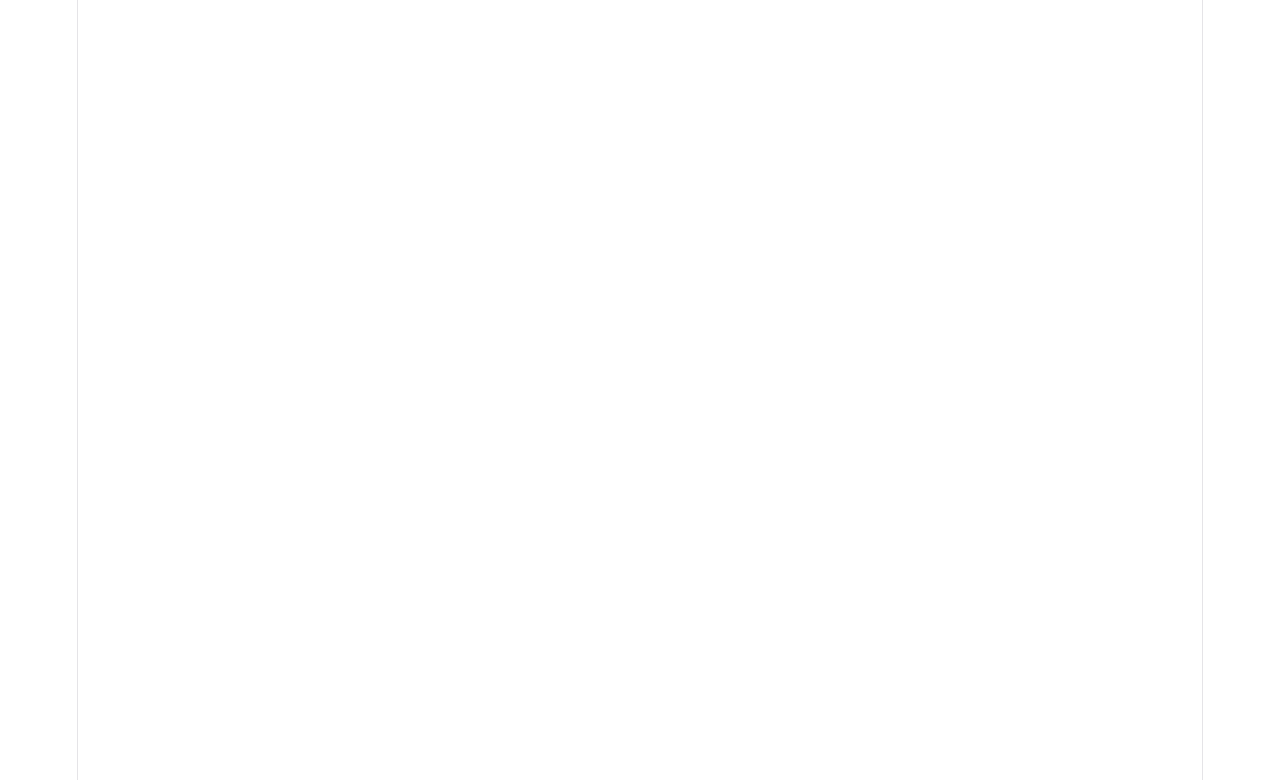
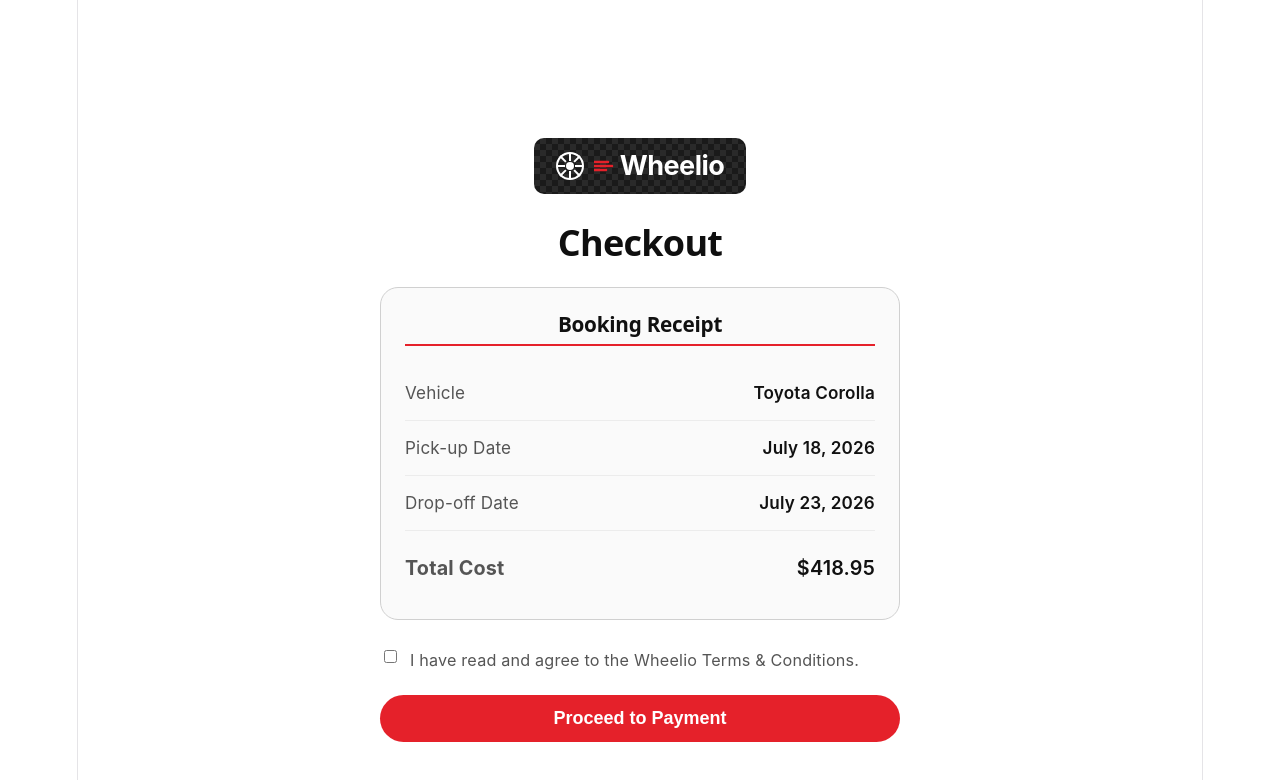
Before and after one commit to cam-bix/Wheelio, a React app in the folder frontend/: page /checkout in a window 1280 px wide. Before the commit this address had no page. Shown: the top 780 px of the page. Built offline with nearby package versions, Linux system fonts and the light colour scheme; the HTML template or start-up script is replaced by a standard one.

Commit message:
Add checkout page

```diff
--- a/frontend/src/App.jsx
+++ b/frontend/src/App.jsx
@@ -1,5 +1,6 @@
 import { BrowserRouter, Routes, Route } from 'react-router-dom'
 import Login from './pages/Login'
+import Checkout from './pages/Checkout'
 
 function App() {
   return (
@@ -7,6 +8,7 @@
       <Routes>
         <Route path="/" element={<Login />} />
         <Route path="/login" element={<Login />} />
+        <Route path="/checkout" element={<Checkout />} />
 
         {/* More routes in the future such as sign up and dashboard
         */}
--- /dev/null
+++ b/frontend/src/pages/Checkout.css
@@ -0,0 +1,185 @@
+/* ─── Checkout Page ─────────────────────────────────────────── */
+
+.checkout-page {
+  min-height: 100vh;
+  display: flex;
+  justify-content: center;
+  align-items: center;
+  background: #ffffff;
+  font-family: -apple-system, BlinkMacSystemFont, 'Segoe UI', sans-serif;
+  padding: 40px 20px;
+}
+
+/* ─── Card ──────────────────────────────────────────────────── */
+
+.checkout-card {
+  width: 100%;
+  max-width: 520px;
+  padding: 48px 40px;
+  display: flex;
+  flex-direction: column;
+  align-items: center;
+}
+
+/* ─── Logo (Same as Login Page) ─────────────────────────────── */
+
+.checkout-logo {
+  margin-bottom: 36px;
+}
+
+.logo-badge {
+  display: flex;
+  align-items: center;
+  gap: 10px;
+  background-color: #1a1a1a;
+  background-image:
+    linear-gradient(45deg, #2a2a2a 25%, transparent 25%),
+    linear-gradient(-45deg, #2a2a2a 25%, transparent 25%),
+    linear-gradient(45deg, transparent 75%, #2a2a2a 75%),
+    linear-gradient(-45deg, transparent 75%, #2a2a2a 75%);
+  background-size: 12px 12px;
+  background-position: 0 0, 0 6px, 6px -6px, -6px 0;
+  border-radius: 10px;
+  padding: 14px 22px;
+}
+
+.speed-lines {
+  margin-right: -4px;
+}
+
+.logo-text {
+  color: #ffffff;
+  font-size: 1.5rem;
+  font-weight: 700;
+  letter-spacing: -0.02em;
+}
+
+.logo-accent {
+  color: #ffffff;
+}
+
+/* ─── Title ─────────────────────────────────────────────────── */
+
+.checkout-title {
+  font-size: 2rem;
+  font-weight: 700;
+  color: #0f0f0f;
+  margin: 0 0 30px;
+  letter-spacing: -0.02em;
+}
+
+/* ─── Receipt Card ──────────────────────────────────────────── */
+
+.receipt-card {
+  width: 100%;
+  background: #fafafa;
+  border: 1.5px solid #d0d0d0;
+  border-radius: 18px;
+  padding: 24px;
+  margin-bottom: 28px;
+  box-sizing: border-box;
+}
+
+.receipt-card h2 {
+  margin: 0 0 20px;
+  padding-bottom: 8px;
+  border-bottom: 2px solid #e5212a;
+  font-size: 1.15rem;
+  font-weight: 700;
+  color: #111;
+}
+
+.receipt-row {
+  display: flex;
+  justify-content: space-between;
+  align-items: center;
+  padding: 14px 0;
+  border-bottom: 1px solid #ececec;
+  color: #555;
+  font-size: 0.95rem;
+}
+
+.receipt-row:last-child {
+  border-bottom: none;
+}
+
+.receipt-row strong {
+  color: #111;
+  font-weight: 600;
+}
+
+.receipt-row.total {
+  margin-top: 6px;
+  padding-top: 18px;
+  font-size: 1.1rem;
+  font-weight: 700;
+}
+
+/* ─── Form ──────────────────────────────────────────────────── */
+
+.checkout-form {
+  width: 100%;
+}
+
+/* ─── Terms & Conditions ────────────────────────────────────── */
+
+.agreement {
+  display: flex;
+  align-items: flex-start;
+  gap: 10px;
+  margin-bottom: 22px;
+  font-size: 0.9rem;
+  color: #555;
+  line-height: 1.5;
+}
+
+.agreement input {
+  margin-top: 2px;
+  accent-color: #e5212a;
+  cursor: pointer;
+}
+
+.agreement span {
+  user-select: none;
+}
+
+/* ─── Button ────────────────────────────────────────────────── */
+
+.checkout-btn {
+  width: 100%;
+  padding: 13px;
+  border: none;
+  border-radius: 999px;
+  background-color: #e5212a;
+  color: white;
+  font-size: 1rem;
+  font-weight: 600;
+  cursor: pointer;
+  transition: background-color 0.15s ease, transform 0.1s ease;
+}
+
+.checkout-btn:hover {
+  background-color: #c91c24;
+}
+
+.checkout-btn:active {
+  transform: scale(0.98);
+}
+
+/* ─── Responsive ────────────────────────────────────────────── */
+
+@media (max-width: 480px) {
+
+  .checkout-card {
+    padding: 40px 24px;
+  }
+
+  .receipt-row {
+    font-size: 0.9rem;
+  }
+
+  .checkout-title {
+    font-size: 1.8rem;
+  }
+
+}
--- /dev/null
+++ b/frontend/src/pages/Checkout.jsx
@@ -0,0 +1,87 @@
+import './Checkout.css'
+
+function Checkout() {
+  return (
+    <main className="checkout-page">
+      <section className="checkout-card">
+
+        {/* Wheelio Logo */}
+        <div className="checkout-logo">
+          <div className="logo-badge">
+            <svg width="28" height="28" viewBox="0 0 28 28" fill="none" aria-hidden="true">
+              <circle cx="14" cy="14" r="13" stroke="white" strokeWidth="2" />
+              <circle cx="14" cy="14" r="4" fill="white" />
+              <line x1="14" y1="1" x2="14" y2="9" stroke="white" strokeWidth="2" />
+              <line x1="14" y1="19" x2="14" y2="27" stroke="white" strokeWidth="2" />
+              <line x1="1" y1="14" x2="9" y2="14" stroke="white" strokeWidth="2" />
+              <line x1="19" y1="14" x2="27" y2="14" stroke="white" strokeWidth="2" />
+              <line x1="4" y1="4" x2="9.9" y2="9.9" stroke="white" strokeWidth="2" />
+              <line x1="18.1" y1="18.1" x2="24" y2="24" stroke="white" strokeWidth="2" />
+              <line x1="24" y1="4" x2="18.1" y2="9.9" stroke="white" strokeWidth="2" />
+              <line x1="9.9" y1="18.1" x2="4" y2="24" stroke="white" strokeWidth="2" />
+            </svg>
+
+            <svg
+              className="speed-lines"
+              width="20"
+              height="14"
+              viewBox="0 0 20 14"
+              fill="none"
+              aria-hidden="true"
+            >
+              <path d="M0 3 H14" stroke="#e5212a" strokeWidth="2.5" strokeLinecap="round" />
+              <path d="M0 7 H18" stroke="#e5212a" strokeWidth="2.5" strokeLinecap="round" />
+              <path d="M0 11 H12" stroke="#e5212a" strokeWidth="2.5" strokeLinecap="round" />
+            </svg>
+
+            <span className="logo-text">
+              Wheel<span className="logo-accent">io</span>
+            </span>
+          </div>
+        </div>
+
+        <h1 className="checkout-title">Checkout</h1>
+
+        <div className="receipt-card">
+          <h2>Booking Receipt</h2>
+
+          <div className="receipt-row">
+            <span>Vehicle</span>
+            <strong>Toyota Corolla</strong>
+          </div>
+
+          <div className="receipt-row">
+            <span>Pick-up Date</span>
+            <strong>July 18, 2026</strong>
+          </div>
+
+          <div className="receipt-row">
+            <span>Drop-off Date</span>
+            <strong>July 23, 2026</strong>
+          </div>
+
+          <div className="receipt-row total">
+            <span>Total Cost</span>
+            <strong>$418.95</strong>
+          </div>
+        </div>
+
+        <form className="checkout-form">
+
+          <label className="agreement">
+            <input type="checkbox" required />
+            <span>I have read and agree to the Wheelio Terms & Conditions.</span>
+          </label>
+
+          <button className="checkout-btn" type="submit">
+            Proceed to Payment
+          </button>
+
+        </form>
+
+      </section>
+    </main>
+  )
+}
+
+export default Checkout
```
